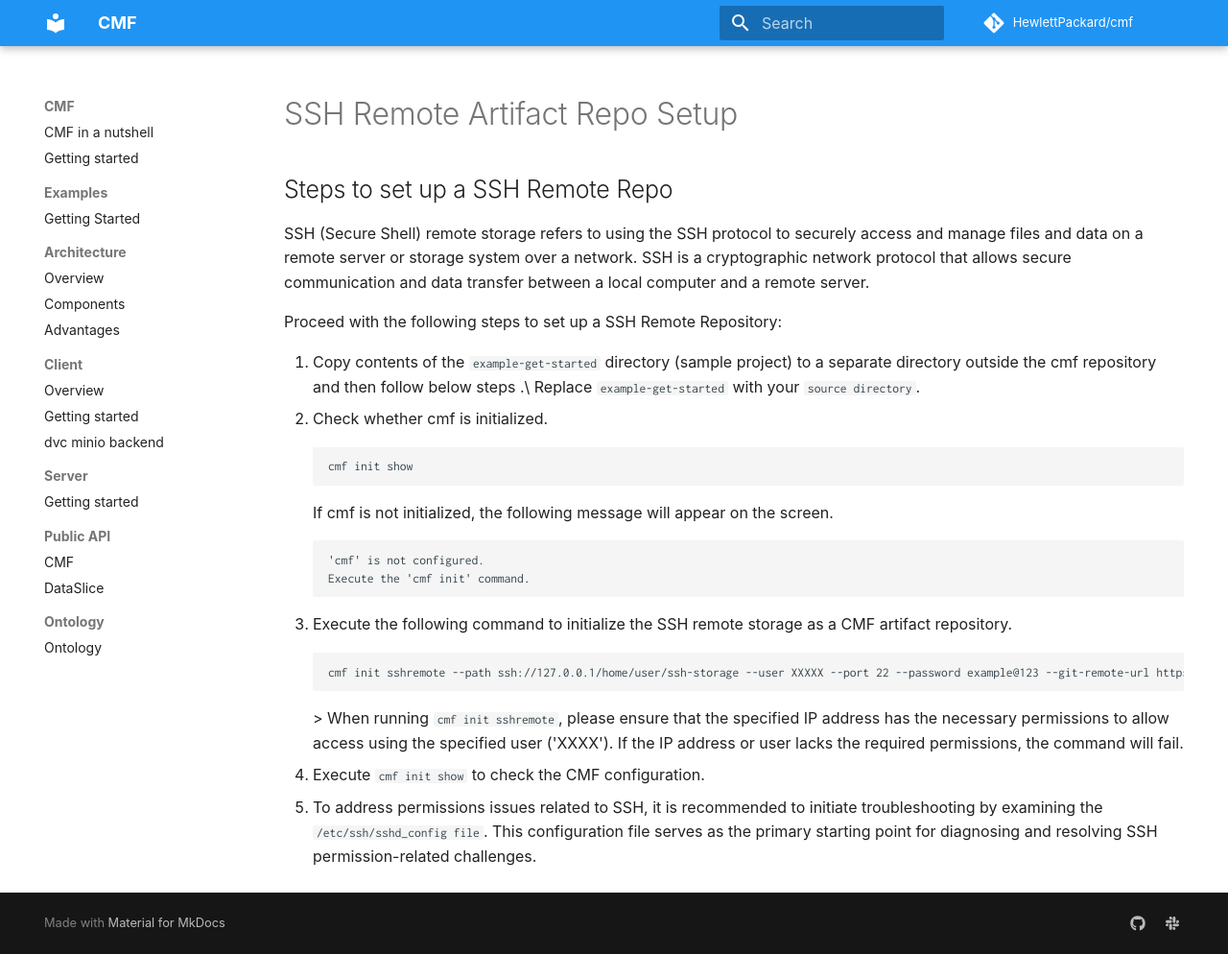
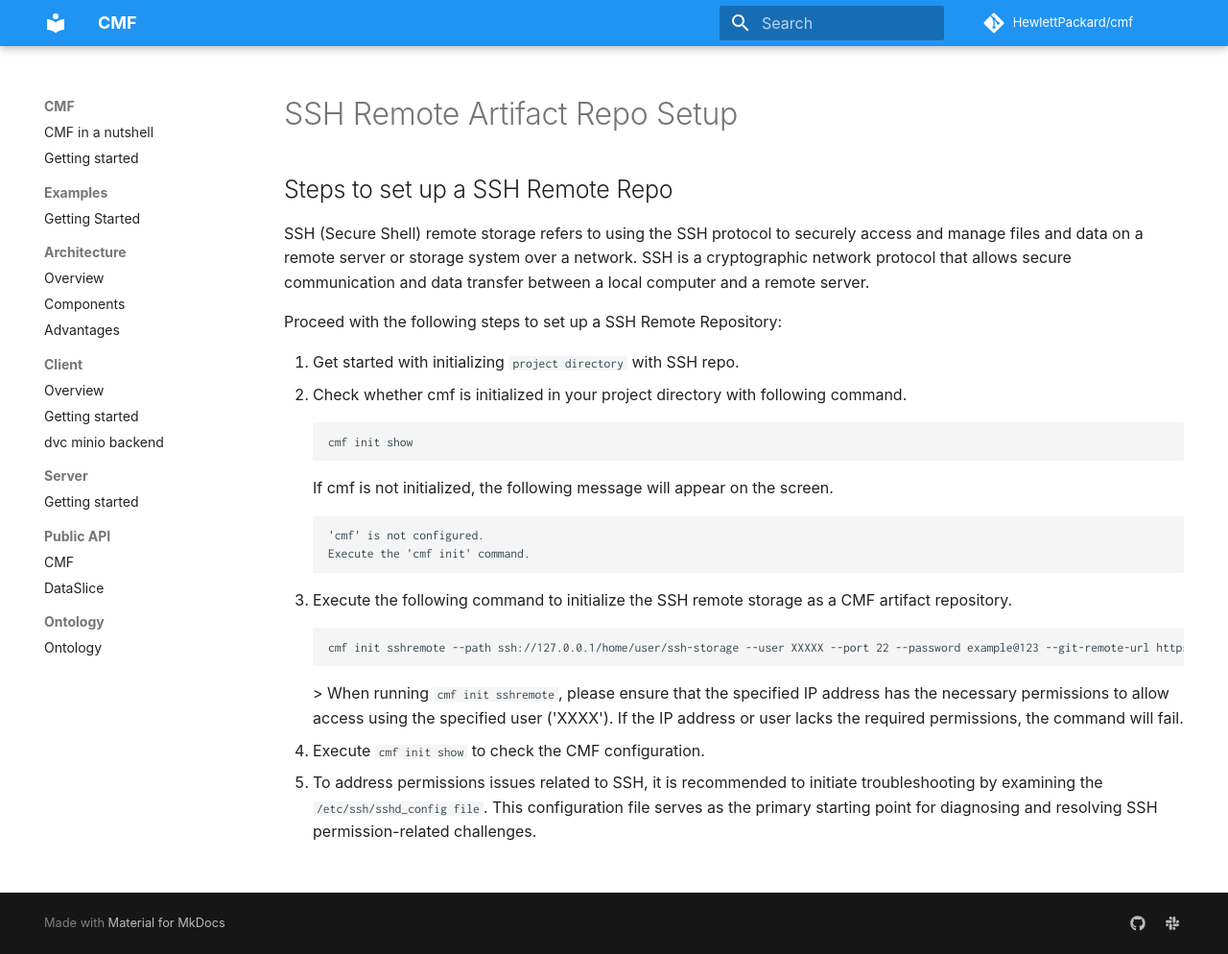
Before and after one commit to HewlettPackard/cmf, an MkDocs documentation site: the page built from docs/cmf_client/ssh-setup.md, in a window 1280 px wide and 994 px high. Shown: the whole window at 96% size. Built offline with MkDocs 1.6.1 and Material for MkDocs 9.7.7, drawn with Linux system fonts in a browser that asks for light colours; some web fonts are replaced; comment, search, counter and statistics services are not loaded.

Commit message:
Update ssh-setup.md

````diff
--- a/docs/cmf_client/ssh-setup.md
+++ b/docs/cmf_client/ssh-setup.md
@@ -4,9 +4,8 @@ SSH (Secure Shell) remote storage refers to using the SSH protocol to securely a
 
 Proceed with the following steps to set up a SSH Remote Repository:
 
-1. Copy contents of the `example-get-started` directory (sample project) to a separate directory outside the cmf repository and then follow below steps .\
-   Replace `example-get-started` with your `source directory`.
-2. Check whether cmf is initialized.
+1. Get started with initializing `project directory` with SSH repo.
+2. Check whether cmf is initialized in your project directory with following command.
    ```
    cmf init show
    ```
````
